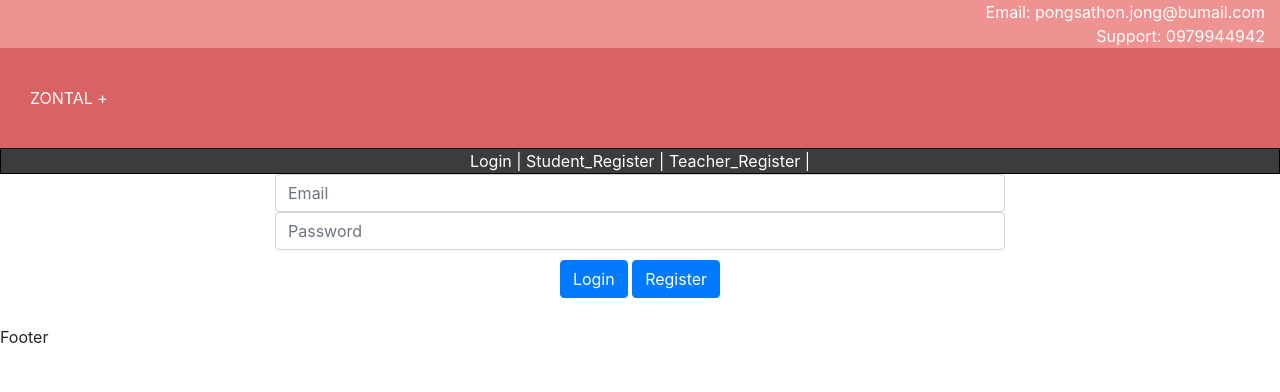
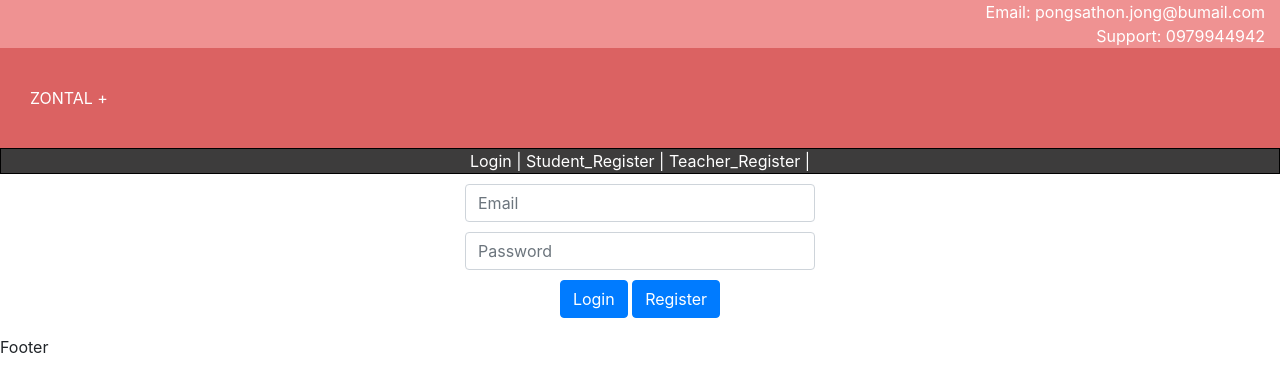
Before and after one commit to SubAlgo/zontal, a PHP site: page /zontal/login.php in a window 1280 px wide. Shown: the top 392 px of the page. Run offline with PHP 8.4, Linux system fonts and the light colour scheme.

Commit message:
edit interface : edit size login form

```diff
--- a/login.php
+++ b/login.php
@@ -63,32 +63,37 @@
 
 
     <!-- content -->
-    <div class="container">
+    <div class="container" style="margin-top:10px;">
         <form action="" method="post">
-            <div class="form-group row">
 
+            <div class="form-group">
+                <div class="row">
                     <!-- Email -->
-                <div class="col-md-2"></div>
-                <div class="col-md-8">
+                    <div class="col-md-4"></div>
+                    <div class="col-md-4">
                         <input type="email" class="form-control" id="email" name="email" placeholder="Email" required>
                     </div>
-                <div class="col-md-2"></div>
+                    <div class="col-md-4"></div>
+                </div>
 
+                <div class="row" style="margin-top:10px;">
                     <!-- Password -->
-                <div class="col-md-2"></div>
-                <div class="col-md-8">
+                    <div class="col-md-4"></div>
+                    <div class="col-md-4">
                         <input type="password" class="form-control" id="password" name="password" placeholder="Password" required>
                     </div>
-                <div class="col-md-2"></div>
+                    <div class="col-md-4"></div>
+                </div>
 
+                <div class="row text-center" style="margin-top:10px">
                     <!-- Submit button -->
-                <div class="container text-center" style="margin-top:10px">
                     <div class="col-md-12">
                         <input type="submit" id="submit" class="btn btn-primary" value="Login">
                         <button type="button" class="btn btn-primary" id="btn-back" name="btn-back">Register</button>
                     </div>
                 </div>
-
+            </div>
+        </form>
 
         <div class="container text-center" style="margin-top:10px">
             <div class="row">
@@ -98,15 +103,12 @@
                             echo("<p class='text-danger' id='showError'><b>อีเมล์หรือพาสเวิร์ดไม่ถูกต้อง</b></p>");
                             $loginStatus = 1;
                         }
-
                     ?>
                     <p class='text-danger' id='showError' style='display:none'><b>อีเมล์หรือพาสเวิร์ดไม่ถูกต้อง</b></p>
                 </div>
             </div>
         </div>
 
-            </div>
-        </form>
     </div>
 
 
```
Lines whose indentation alone changed are shown as unchanged.
